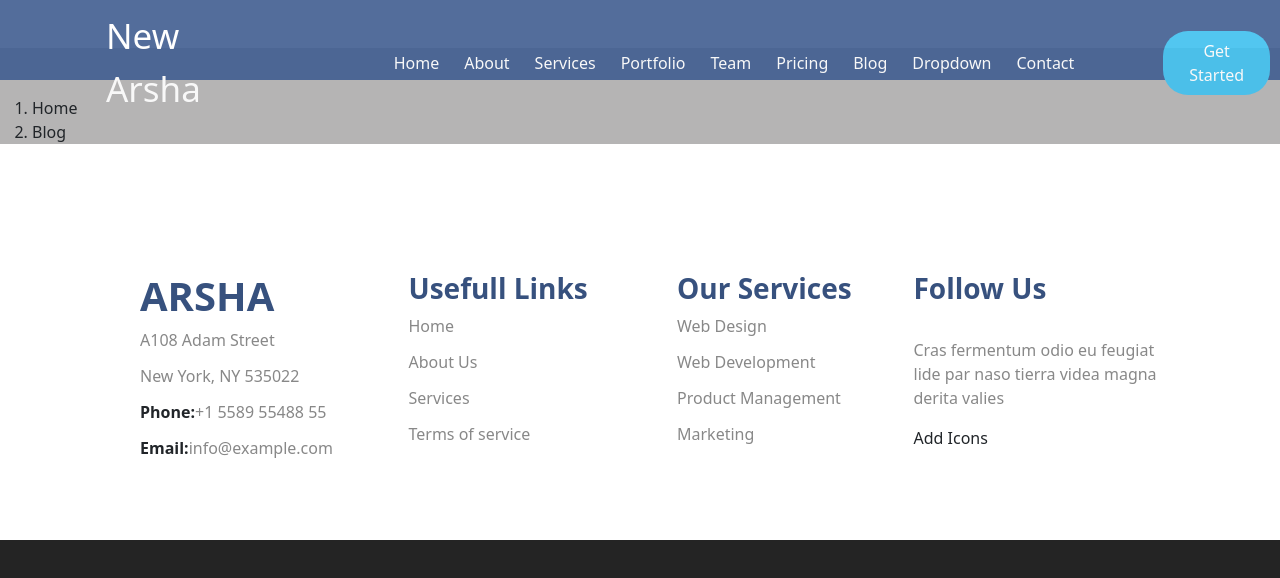
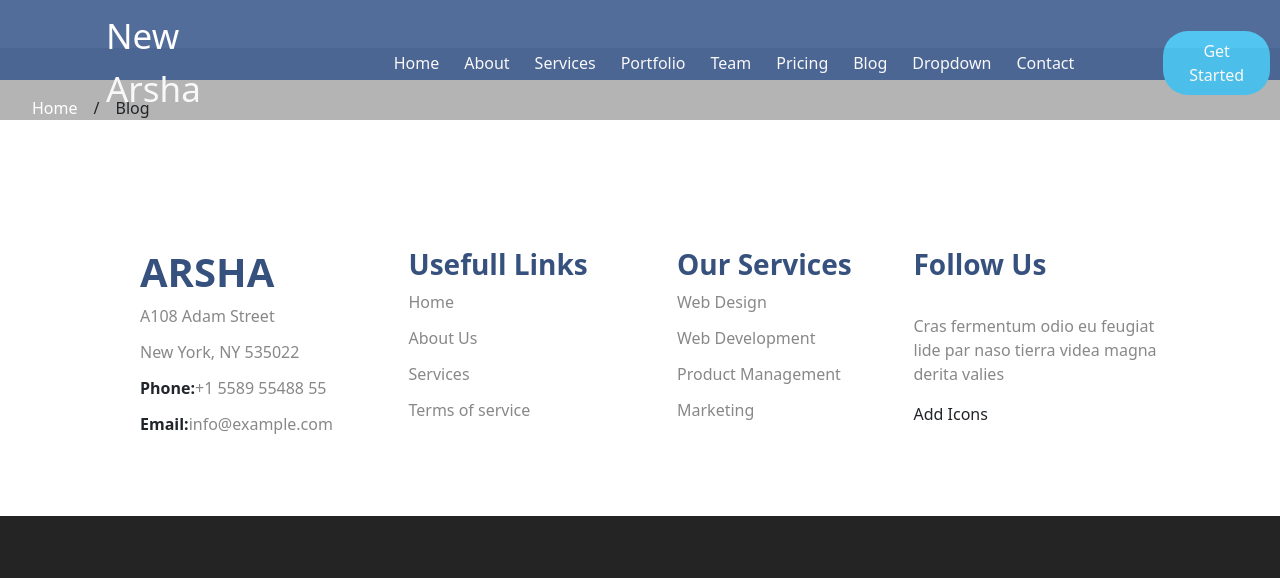
Before and after one commit to meenado89/MERN, a React (Vite) app: page /Blog in a window 1280 px wide. Shown: the top 578 px of the page. Built offline with nearby package versions, Linux system fonts and the light colour scheme.

Commit message:
Adds navigation link to Home and styles blog title
Replaces static "Home" text with a navigable link using React Router's `Link` component to improve user navigation.

Adds CSS for the blog title's ordered list, including layout adjustments and styling to enhance visual presentation.

```diff
--- a/src/components/Blog.jsx
+++ b/src/components/Blog.jsx
@@ -2,6 +2,8 @@ import "./Home.css";
 //For Bootstrap
 import "bootstrap/dist/css/bootstrap.min.css";
 import 'boxicons';
+
+import { Link } from "react-router-dom";
 
 const Blog = () =>{
     return(
@@ -9,8 +11,8 @@ const Blog = () =>{
         <section className="blog-Main">
             <div className="blog-tittle">
                 <ol>
-                    <li>Home</li>
-                    {/* ::Before */}
+                   <li><Link to="./Home">Home</Link></li>
+                    {/* ::Before */}/
                     <li>Blog</li>
                 </ol>
             </div>
--- a/src/components/Home.css
+++ b/src/components/Home.css
@@ -617,3 +617,19 @@ p {
   position: fixed;
   border: none;
 }
+
+
+/* BLOG */
+.blog-tittle ol{
+  display: flex;
+  gap: 1rem;
+
+}
+/* .blog-tittle::before{
+  position: absolute;
+  content: "";
+
+} */
+.blog-tittle li{
+  list-style-type: none;
+}
```
